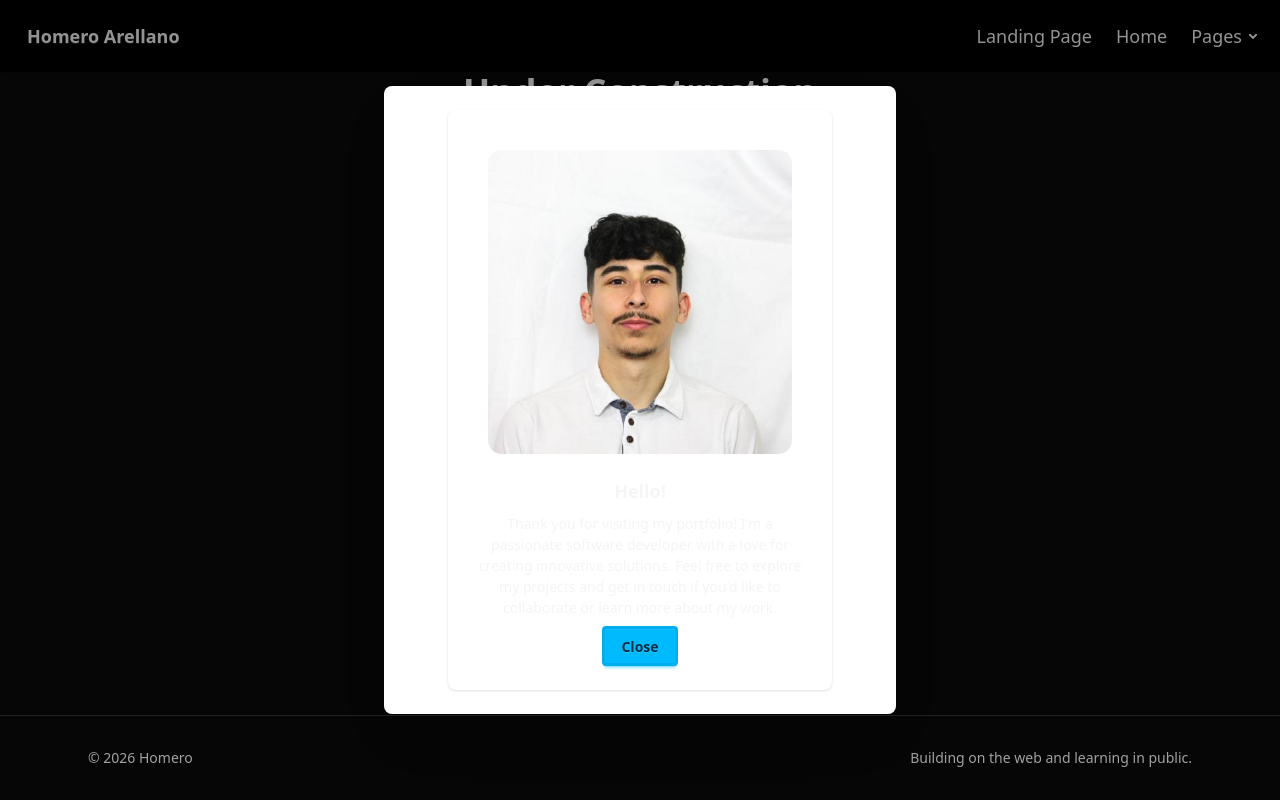
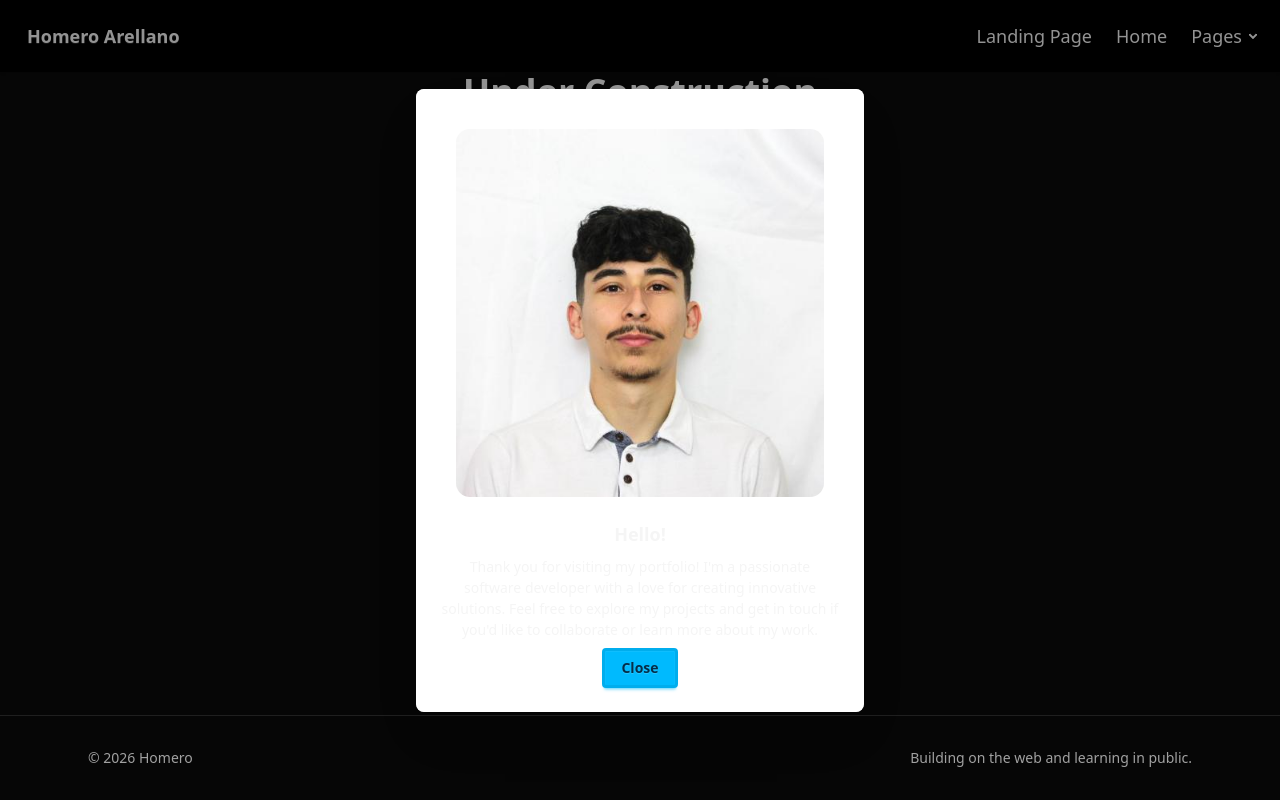
Before and after one commit to homero272/homero-website, a Next.js app: page /projects in a window 1280 px wide. Both pictures are taken after a click on the button "Homero Arellano". Built offline with nearby package versions, Linux system fonts and the light colour scheme.

Commit message:
edit css of modal component

```diff
--- a/components/NavBar.tsx
+++ b/components/NavBar.tsx
@@ -16,14 +16,10 @@ export default function NavBar() {
           Homero Arellano
         </button>
         {isModalOpen ? (
-          <dialog
-            className="modal modal-bottom sm:modal-middle"
-            open
-            onClose={closeModal}
-          >
-            <div className="modal-box flex justify-center">
-              <div className="card bg-base-100 w-96 shadow-sm">
-                <figure className="px-10 pt-10">
+          <dialog className="modal modal-middle" open onClose={closeModal}>
+            <div className="modal-box w-[90vw] max-w-sm overflow-y-auto p-0 sm:max-w-md">
+              <div className="card bg-base-100 shadow-sm">
+                <figure className="px-6 pt-6 sm:px-10 sm:pt-10">
                   <img
                     src="/images/profile_headshot.jpeg"
                     alt="Profile Headshot"
```
